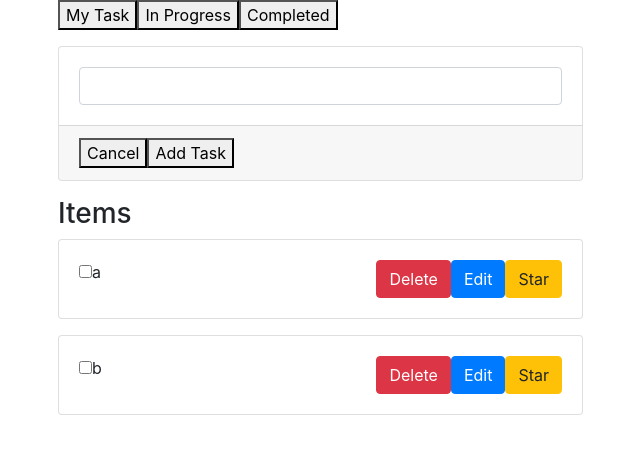
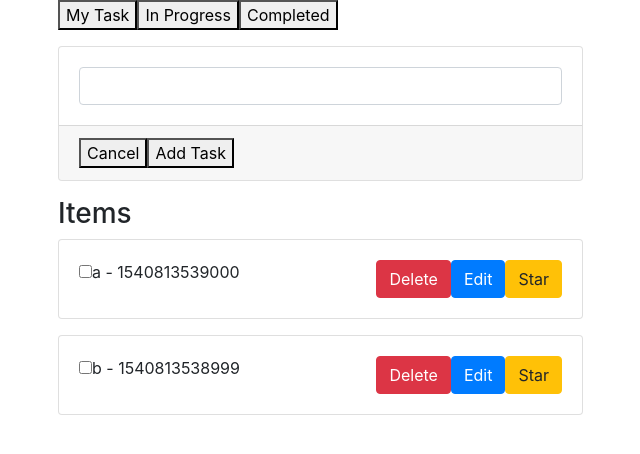
Before and after one commit to linxinemily/todolist, a Vue app: page / in a window 1280 px wide. Shown: the top 454 px of the page, without its empty margins (42-682 px from the left). Built offline with nearby package versions, Linux system fonts and the light colour scheme.

Commit message:
done move to top (star)

```diff
--- a/src/App.vue
+++ b/src/App.vue
@@ -57,19 +57,23 @@ export default {
       editingItem: '',
       form: {
         title: '',
+        completed: false,
+        stared: false
       },
       items: [
         {
           id: 1,
           title: 'a',
           completed: false,
-          stared: false
+          stared: false,
+          created_at: Date.now()
         },
         {
           id: 2,
           title: 'b',
           completed: false,
-          stared: false
+          stared: false,
+          created_at: Date.now() - 1
         },
       ]
     }
@@ -101,6 +105,8 @@ export default {
     addTask (form) {
       // 1. copy form data
       let cloned = Object.assign({} , form)
+      cloned.id = Date.now()
+      cloned.created_at = Date.now()
       // 2. push into items
       this.items.unshift(cloned)
       // 3. clear origin form
@@ -108,6 +114,27 @@ export default {
     },
     starTask (item) {
       item.stared = !item.stared
+      if (item.stared) {
+        this.items.splice(this.items.indexOf(item), 1)
+        this.items.unshift(item)
+      } else {
+        this.items.splice(this.items.indexOf(item), 1)
+
+        let lastStarPosition = -1
+        for (let i = 0; i < this.items.length; i++) {
+          if (this.items[i].stared) {
+            lastStarPosition = i
+          }
+        }
+
+        let position = lastStarPosition
+        for (let i = lastStarPosition + 1; i < this.items.length; i++) {
+          if (item.created_at < this.items[i].created_at) {
+            position = i
+          }
+        }
+        this.items.splice(position + 1, 0, item)
+      }
     },
     toggleTask (item) {
       item.completed = !item.completed
--- a/src/components/TaskItem.vue
+++ b/src/components/TaskItem.vue
@@ -5,9 +5,9 @@
         <div class="card-body" >
         <div class="float-left">
             <input @change="toggleTask(item)" type="checkbox" :checked="item.completed">
-            <span>{{ item.title }}</span>
+            <span>{{ item.title }} - {{ item.created_at }}</span>
         </div>
-        <button @click="starTask(item)" class="btn btn-warning float-right">Star</button>
+        <button @click="starTask(item)" class="btn btn-warning float-right" :class="{ active: item.stared }">Star</button>
         <button @click="editTask(item)" class="btn btn-primary float-right">Edit</button>
         <button @click="deleteTask(item)" class="btn btn-danger float-right">Delete</button>
         </div>
```
